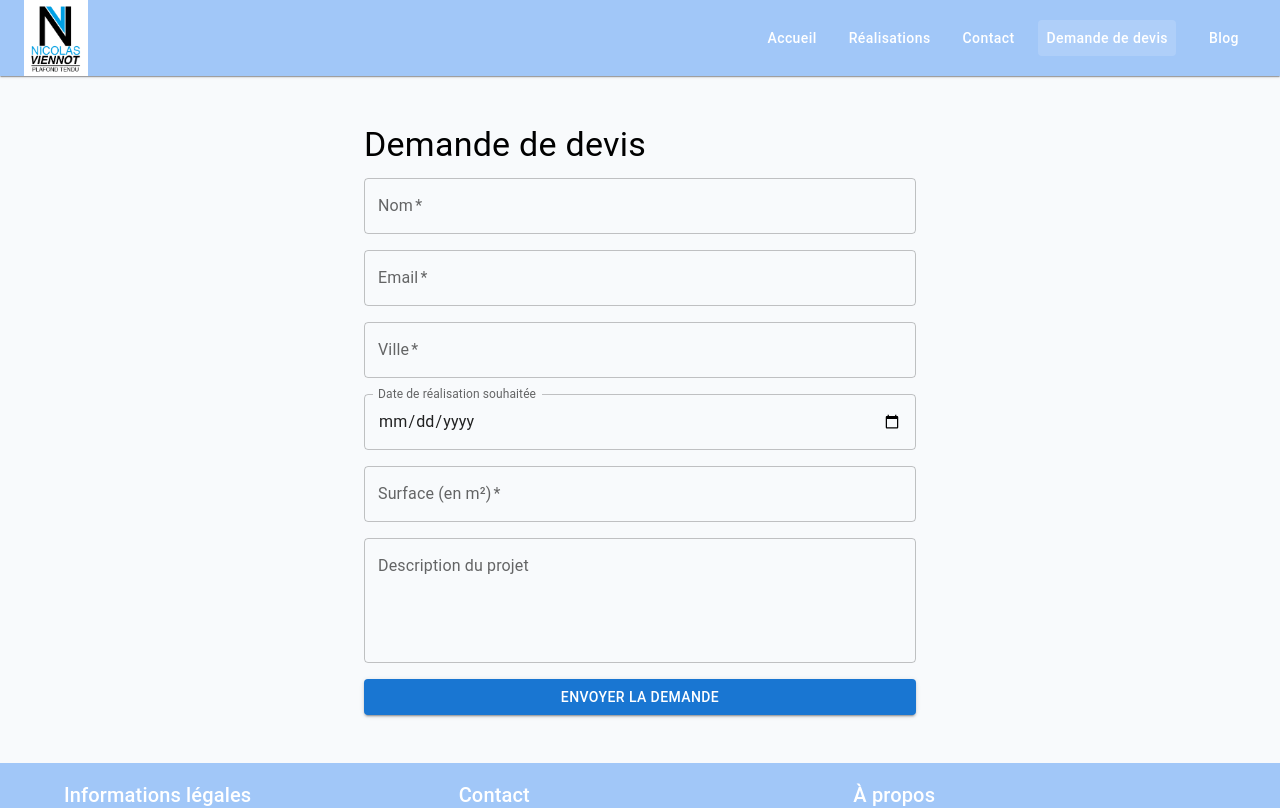
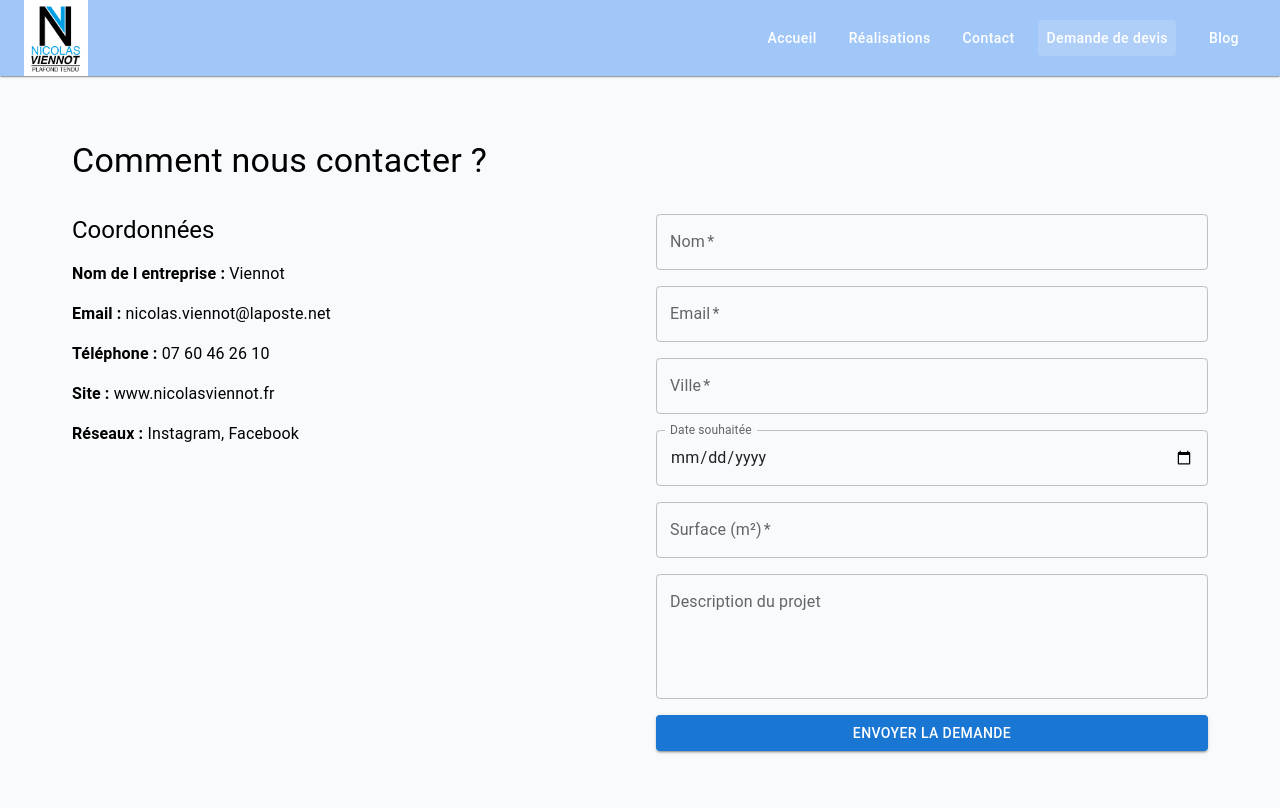
Before and after one commit to nicov51/site-plafonds-tendus, a Next.js app: page /devis in a window 1280 px wide. Shown: the top 808 px of the page. Built offline with nearby package versions, Linux system fonts and the light colour scheme; what @mui/material-nextjs would draw is missing.

Commit message:
refacto(contact-devis): add contact and devis components

```diff
--- a/app/contact/page.tsx
+++ b/app/contact/page.tsx
@@ -1,71 +1,8 @@
 "use client"
 
-import { Box, Typography, TextField, Button, Stack } from "@mui/material";
-import Image from 'next/image';
 
 export default function ContactPage() {
   return (
-    <Box
-      component="section"
-      sx={{
-        px: { xs: 2, sm: 4 },
-        py: { xs: 4, sm: 8 },
-        maxWidth: "800px",
-        mx: "auto",
-      }}
-    >
-      <Typography variant="h4" component="h1" gutterBottom>
-        Contactez-nous
-      </Typography>
-
-      <Typography variant="body1">
-        Spécialiste du plafond tendu, nous sommes à votre écoute.
-      </Typography>
-
-      <Stack spacing={2} mt={4}>
-        <Typography variant="body1">
-          <strong>Nom de l entreprise :</strong> PlafondDesign
-        </Typography>
-        <Typography variant="body1">
-          <strong>Email :</strong> contact@plafonddesign.fr
-        </Typography>
-        <Typography variant="body1">
-          <strong>Téléphone :</strong> 06 12 34 56 78
-        </Typography>
-      </Stack>
-
-      <Box component="form" mt={6}>
-        <Typography variant="h6" gutterBottom>
-          Précisez votre demande :
-        </Typography>
-        <TextField
-          multiline
-          fullWidth
-          rows={5}
-          placeholder="Décrivez votre projet ici..."
-          variant="outlined"
-        />
-        <Button type="submit" variant="contained" sx={{ mt: 2 }}>
-          Envoyer
-        </Button>
-      </Box>
-
-      {/* Ajout de la carte et du message */}
-      <Box mt={8}>
-        <Typography variant="h5" gutterBottom>
-          Zone d intervention
-        </Typography>
-        <Image
-          src="/images/zoneIntervention.png"
-          alt="Zone d'intervention"
-          width={800}
-          height={600}
-          className="rounded-lg shadow-lg"
-        />
-        <Typography variant="body1" mt={2}>
-          Pour toute demande en dehors de cette zone, un devis à distance pourra vous être établi.
-        </Typography>
-      </Box>
-    </Box>
+    <h1>Hello</h1>
   );
 }
--- a/app/devis/page.tsx
+++ b/app/devis/page.tsx
@@ -1,99 +1,24 @@
-"use client"
+"use client";
+import { Box, Typography } from "@mui/material";
+import ContactInfo from "@components/Contact";
+import DevisForm from "@components/DevisForm";
+import ZoneIntervention from "@components/ZoneIntervention";
 
-import React, { useState } from "react";
-import {
-  TextField,
-  Button,
-  Typography,
-  Box,
-  Container,
-  Snackbar,
-} from "@mui/material";
-
-export default function DevisPage() {
-  const [formData, setFormData] = useState({
-    nom: "",
-    email: "",
-    ville: "",
-    date: "",
-    surface: "",
-    description: "",
-  });
-  const [openSnackbar, setOpenSnackbar] = useState(false);
-
-  const handleChange = (e: React.ChangeEvent<HTMLInputElement | HTMLTextAreaElement>) => {
-    setFormData({ ...formData, [e.target.name]: e.target.value });
-  };
-
-  const handleSubmit = (e: React.FormEvent) => {
-    e.preventDefault();
-    setOpenSnackbar(true);
-    setFormData({ nom: "", email: "", ville: "", date: "", surface: "", description: "" });
-  };
-
+export default function ContactDevisPage() {
   return (
-    <Container maxWidth="sm" sx={{ py: 6 }}>
-      <Typography variant="h4" gutterBottom>
-        Demande de devis
+    <Box px={{ xs: 2, sm: 4 }} py={{ xs: 4, sm: 8 }} maxWidth="lg" mx="auto">
+      <Typography variant="h4" component="h1" gutterBottom>
+        Comment nous contacter ?
       </Typography>
-      <Box component="form" onSubmit={handleSubmit} display="flex" flexDirection="column" gap={2}>
-        <TextField
-          required
-          label="Nom"
-          name="nom"
-          value={formData.nom}
-          onChange={handleChange}
-        />
-        <TextField
-          required
-          label="Email"
-          type="email"
-          name="email"
-          value={formData.email}
-          onChange={handleChange}
-        />
-        <TextField
-          required
-          label="Ville"
-          name="ville"
-          value={formData.ville}
-          onChange={handleChange}
-        />
-        <TextField
-          label="Date de réalisation souhaitée"
-          name="date"
-          type="date"
-          slotProps={{ inputLabel: { shrink: true } }}
-          value={formData.date}
-          onChange={handleChange}
-        />
-        <TextField
-          required
-          label="Surface (en m²)"
-          name="surface"
-          type="number"
-          value={formData.surface}
-          onChange={handleChange}
-        />
-        <TextField
-          label="Description du projet"
-          name="description"
-          multiline
-          minRows={4}
-          placeholder="ex: cuisine de 15m² avec 6 spots"
-          value={formData.description}
-          onChange={handleChange}
-        />
-        <Button variant="contained" color="primary" type="submit">
-          Envoyer la demande
-        </Button>
+      <Box display="flex" flexDirection={{ xs: "column", md: "row" }} mt={4} gap={4}>
+        <Box flex={1}>
+          <ContactInfo />
+        </Box>
+        <Box flex={1}>
+          <DevisForm />
+        </Box>
       </Box>
-      <Snackbar
-        open={openSnackbar}
-        autoHideDuration={6000}
-        onClose={() => setOpenSnackbar(false)}
-        message="Votre demande a bien été prise en compte, nous la traiterons dans les meilleurs délais."
-      />
-    </Container>
+      <ZoneIntervention />
+    </Box>
   );
 }
--- /dev/null
+++ b/src/components/Contact.tsx
@@ -0,0 +1,16 @@
+"use client";
+
+import { Stack, Typography } from "@mui/material";
+
+export default function Contact() {
+  return (
+    <Stack spacing={2}>
+      <Typography variant="h5" gutterBottom>Coordonnées</Typography>
+      <Typography><strong>Nom de l entreprise :</strong> Viennot</Typography>
+      <Typography><strong>Email :</strong> nicolas.viennot@laposte.net </Typography>
+      <Typography><strong>Téléphone :</strong> 07 60 46 26 10</Typography>
+      <Typography><strong>Site :</strong> www.nicolasviennot.fr</Typography>
+      <Typography><strong>Réseaux :</strong> Instagram, Facebook</Typography>
+    </Stack>
+  );
+}
--- /dev/null
+++ b/src/components/DevisForm.tsx
@@ -0,0 +1,62 @@
+"use client";
+
+import React, { useState } from "react";
+import { Box, TextField, Button, Snackbar } from "@mui/material";
+
+export default function DevisForm() {
+  const [formData, setFormData] = useState({
+    nom: "", email: "", ville: "", date: "", surface: "", description: "",
+  });
+  const [openSnackbar, setOpenSnackbar] = useState(false);
+
+  const handleChange = (e: React.ChangeEvent<HTMLInputElement | HTMLTextAreaElement>) => {
+    setFormData({ ...formData, [e.target.name]: e.target.value });
+  };
+
+  const handleSubmit = (e: React.FormEvent) => {
+    e.preventDefault();
+    setOpenSnackbar(true);
+    setFormData({ nom: "", email: "", ville: "", date: "", surface: "", description: "" });
+  };
+
+  return (
+    <Box component="form" onSubmit={handleSubmit} display="flex" flexDirection="column" gap={2}>
+
+      <TextField
+        required label="Nom" name="nom" value={formData.nom} onChange={handleChange}
+      />
+
+      <TextField
+        required label="Email" name="email" type="email" value={formData.email} onChange={handleChange}
+      />
+
+      <TextField
+        required label="Ville" name="ville" value={formData.ville} onChange={handleChange}
+      />
+
+      <TextField
+        label="Date souhaitée" name="date" type="date"  slotProps={{
+        inputLabel: {
+          shrink: true,
+        },
+      }} value={formData.date} onChange={handleChange}
+      />
+
+      <TextField
+        required label="Surface (m²)" name="surface" type="number" value={formData.surface} onChange={handleChange}
+      />
+
+      <TextField
+        label="Description du projet" name="description" multiline minRows={4} value={formData.description} onChange={handleChange}
+      />
+
+      <Button
+        variant="contained" type="submit">Envoyer la demande
+      </Button>
+
+      <Snackbar
+        open={openSnackbar} autoHideDuration={6000} onClose={() => setOpenSnackbar(false)} message="Votre demande a bien été prise en compte."
+      />
+    </Box>
+  );
+}
--- /dev/null
+++ b/src/components/ZoneIntervention.tsx
@@ -0,0 +1,22 @@
+"use client";
+
+import { Box, Typography } from "@mui/material";
+import Image from "next/image";
+
+export default function ZoneIntervention() {
+  return (
+    <Box mt={8}>
+      <Typography variant="h5" gutterBottom>Zone d’intervention</Typography>
+      <Image
+        src="/images/zoneIntervention.png"
+        alt="Zone d'intervention"
+        width={800}
+        height={600}
+        className="rounded-lg shadow-lg"
+      />
+      <Typography variant="body1" mt={2}>
+        Pour toute demande en dehors de cette zone, un devis à distance pourra vous être établi.
+      </Typography>
+    </Box>
+  );
+}
```
